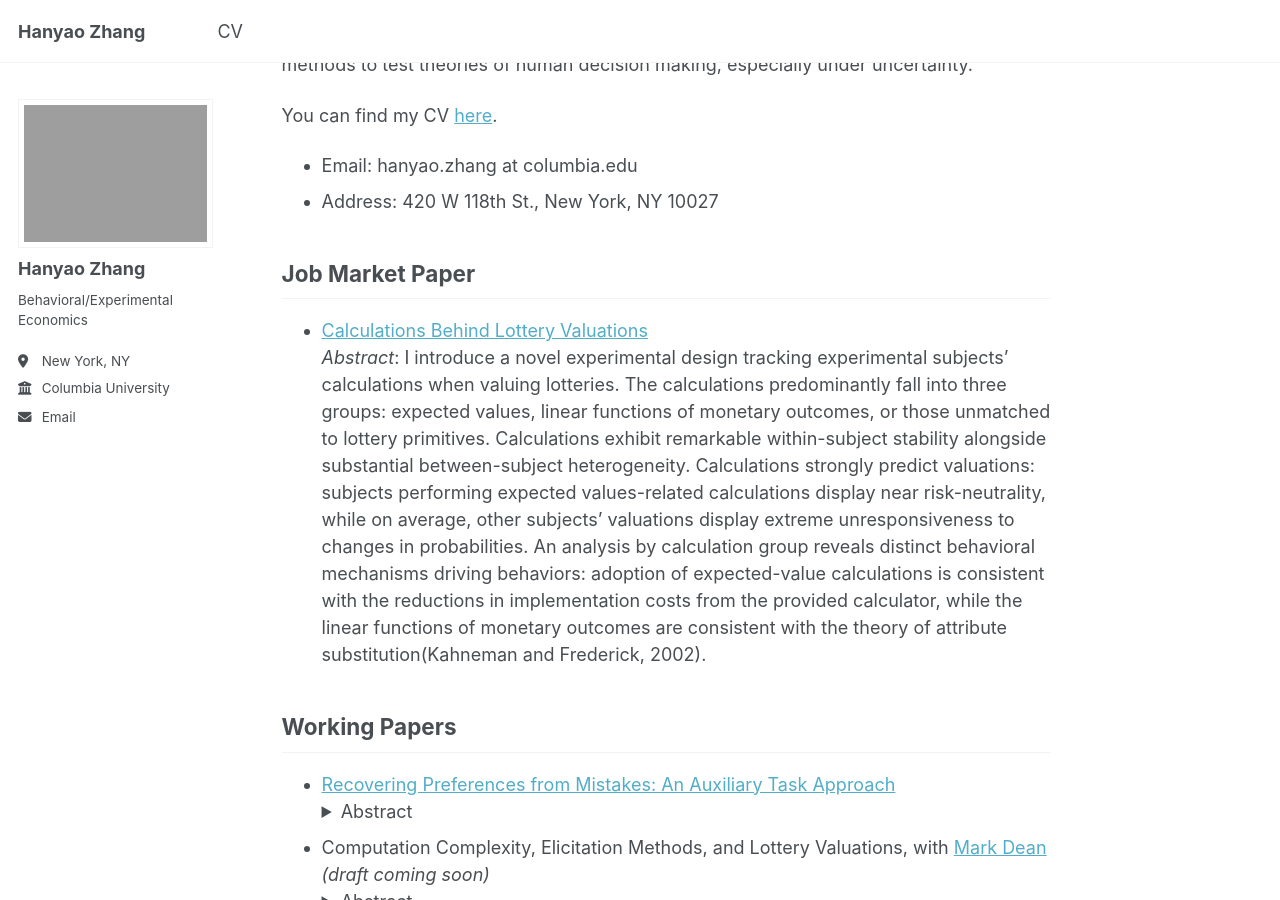
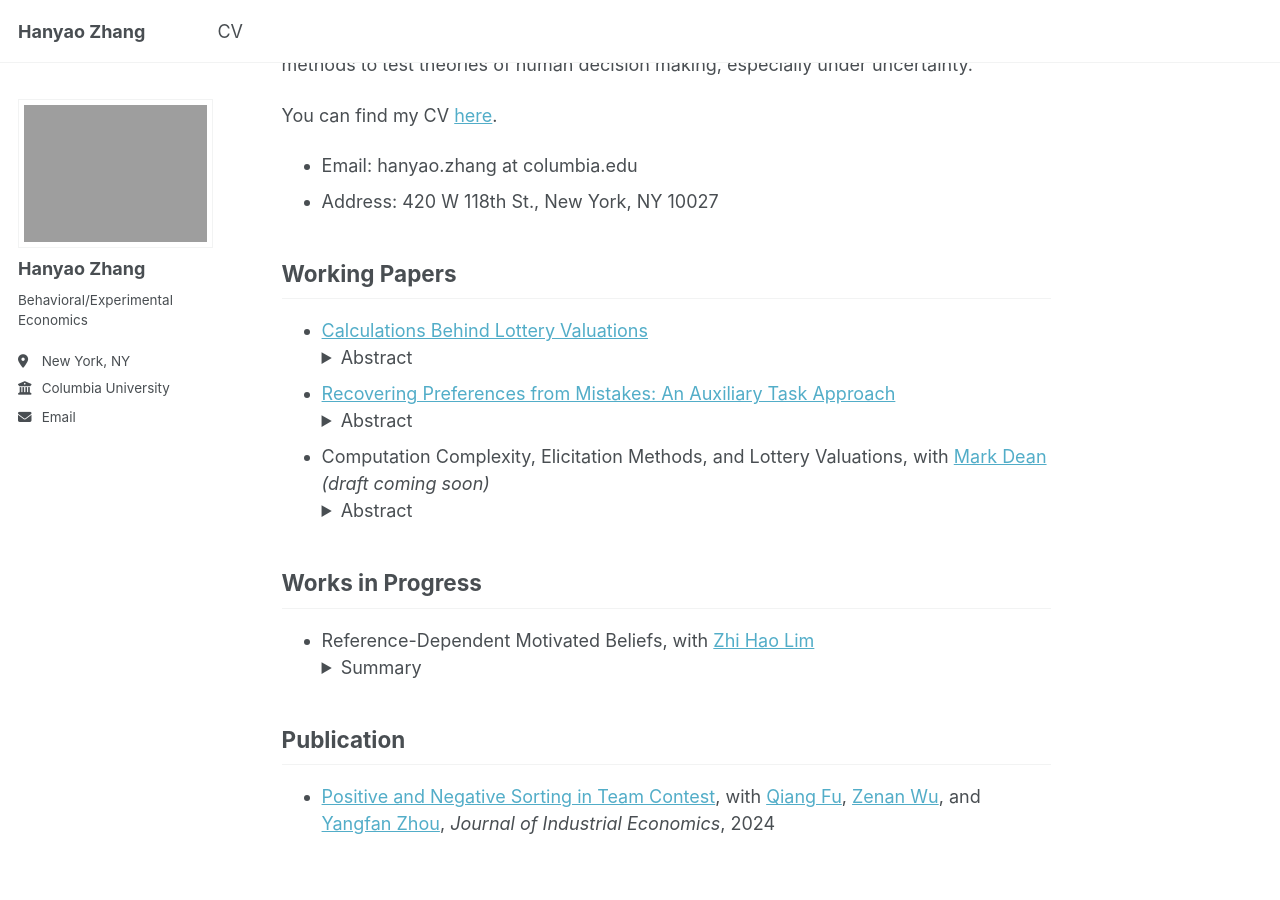
Before and after one commit to Tututuu/Tututuu.github.io, a Jekyll site: the page built from _pages/about.md, in a window 1280 px wide and 900 px high, scrolled down 269 px. Built offline with Jekyll 4.4.1, drawn with Linux system fonts in a browser that asks for light colours.

Commit message:
deleted JMP tag

```diff
--- a/_pages/about.md
+++ b/_pages/about.md
@@ -19,12 +19,14 @@ You can find my CV <a href="../cv">here</a>.
 - Email: {{ site.author.email }}
 - Address: 420 W 118th St., New York, NY 10027
 
-## Job Market Paper
+## Working Papers
 
 - <a href="../files/cblv.pdf" target="_blank" onclick="gtag('event', 'download', {'event_category': 'PDF', 'event_label': 'CBLV Paper'});">Calculations Behind Lottery Valuations</a> <br>
-    _Abstract_: I introduce a novel experimental design tracking experimental subjects' calculations when valuing lotteries. The calculations predominantly fall into three groups: expected values, linear functions of monetary outcomes, or those unmatched to lottery primitives. Calculations exhibit remarkable within-subject stability alongside substantial between-subject heterogeneity. Calculations strongly predict valuations: subjects performing expected values-related calculations display near risk-neutrality, while on average, other subjects' valuations display extreme unresponsiveness to changes in probabilities. An analysis by calculation group reveals distinct behavioral mechanisms driving behaviors: adoption of expected-value calculations is consistent with the reductions in implementation costs from the provided calculator, while the linear functions of monetary outcomes are consistent with the theory of attribute substitution(Kahneman and Frederick, 2002).
+  <details>
+  <summary>Abstract</summary>
+    I introduce a novel experimental design tracking experimental subjects' calculations when valuing lotteries. The calculations predominantly fall into three groups: expected values, linear functions of monetary outcomes, or those unmatched to lottery primitives. Calculations exhibit remarkable within-subject stability alongside substantial between-subject heterogeneity. Calculations strongly predict valuations: subjects performing expected values-related calculations display near risk-neutrality, while on average, other subjects' valuations display extreme unresponsiveness to changes in probabilities. An analysis by calculation group reveals distinct behavioral mechanisms driving behaviors: adoption of expected-value calculations is consistent with the reductions in implementation costs from the provided calculator, while the linear functions of monetary outcomes are consistent with the theory of attribute substitution(Kahneman and Frederick, 2002).
+  </details>
 
-## Working Papers
 - <a href="../files/mistakes.pdf" target="_blank" onclick="gtag('event', 'download', {'event_category': 'PDF', 'event_label': 'Mistakes Paper'});">Recovering Preferences from Mistakes: An Auxiliary Task Approach</a>
   <details>
   <summary>Abstract</summary>
```
